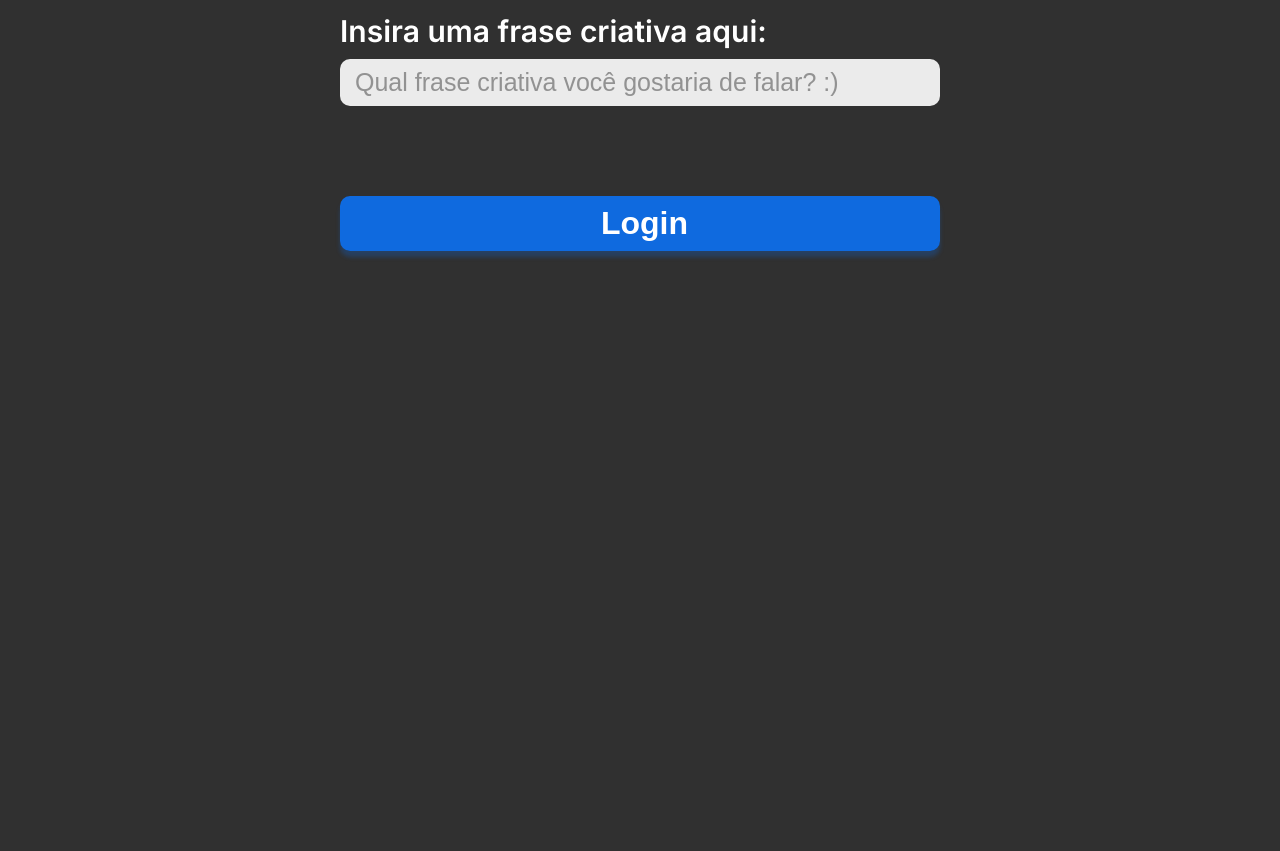
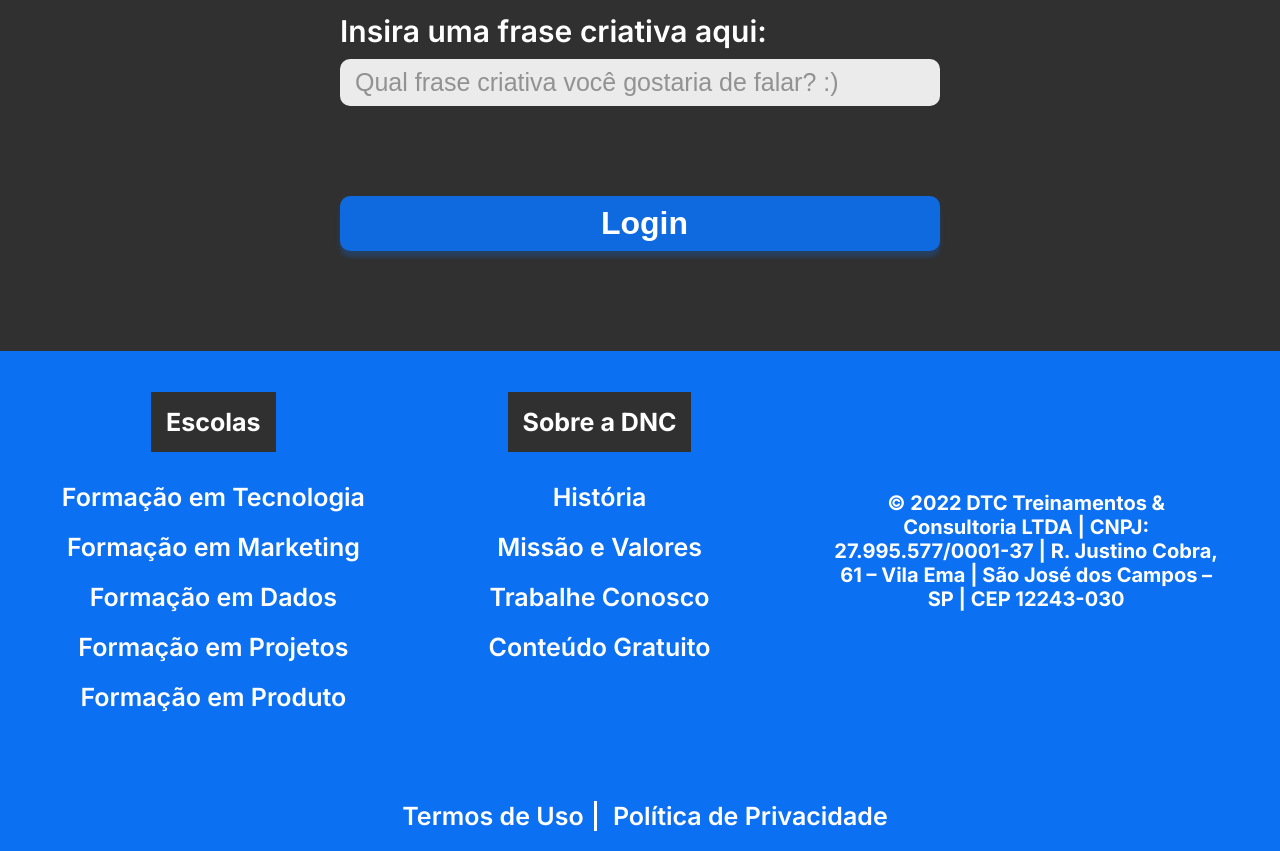
Before and after one commit to dev-jeff-lopes/bootcamp-dnc, a plain HTML site: page index.html in a window 1280 px wide. Shown: the part 1271-2122 px from the top of the page. Before the commit the page ends 1622 px from the top, so only its background shows below. Drawn offline with Linux system fonts and the light colour scheme.

Commit message:
footer finalizado

```diff
--- a/estilo.css
+++ b/estilo.css
@@ -152,3 +152,86 @@ form input[type="submit"] {
     font-size: 32px;
     height: 55px;
 }
+
+footer {
+    width: 100%;
+    color: #fff;
+    font-family: var(--font-padrao);
+    background-color: var(--azul-dnc);
+}
+
+footer a {
+    color: #fff;
+    text-decoration: none;
+}
+
+footer .linha1 {
+    display: flex;
+    justify-content: space-around;
+    align-items: center;
+}
+
+footer ul {
+    list-style: none;
+    margin: 0px;
+    padding: 0px;
+
+}
+
+footer ul li {
+    text-align: center;
+    font-size: 25px;
+    font-weight: 600;
+    margin: 20px 0;
+}
+
+footer ul li a:hover {
+    color: var(--cinza-hover);
+}
+
+footer h5 {
+    background-color: var(--preto-dnc);
+    text-align: center;
+    font-weight: 800;
+    font-size: 25px;
+    padding: 15px;
+    margin-bottom: 10px;
+}
+
+.endereco {
+    width: 30%;
+    font-weight: 800;
+    font-size: 20px;
+    line-height: 24px;
+    text-align: center;
+    color: #FFFFFF;
+}
+
+.linha1 nav {
+    display: flex;
+    flex-direction: column;
+    align-items: center;
+    height: 400px;
+}
+
+footer .linha2 {
+    font-style: normal;
+    font-weight: 600;
+    font-size: 25px;
+    line-height: 30px;
+    text-align: center;
+    margin-top: 50px;
+    padding-bottom: 20px;
+
+
+}
+
+footer .linha2 a:first-child{
+    padding-right: 10px;
+    border-right: 3px solid #fff;
+    margin: 0 10px;
+}
+
+footer .linha2 a:hover{
+    color: var(--cinza-hover)
+}
--- a/index.html
+++ b/index.html
@@ -80,6 +80,42 @@
         </form>
     </section>
 
+
+    <footer>
+        <div class="linha1">
+            <nav>
+                <h5>Escolas</h5>
+                <ul>
+                    <li><a href="">Formação em Tecnologia</a></li>
+                    <li><a href="">Formação em Marketing</a></li>
+                    <li><a href="">Formação em Dados</a></li>
+                    <li><a href="">Formação em Projetos</a></li>
+                    <li><a href="">Formação em Produto</a></li>
+                </ul>
+            </nav>
+
+            <nav>
+                <h5>Sobre a DNC</h5>
+                <ul>
+                    <li><a href="">História</a></li>
+                    <li><a href="">Missão e Valores</a></li>
+                    <li><a href="">Trabalhe Conosco</a></li>
+                    <li><a href="">Conteúdo Gratuito</a></li>
+                </ul>
+            </nav>
+
+            <div class="endereco">
+                <p>© 2022 DTC Treinamentos & Consultoria LTDA | CNPJ: 27.995.577/0001-37 | R. Justino Cobra, 61 – Vila
+                    Ema | São José dos Campos – SP | CEP 12243-030</p>
+            </div>
+        </div>
+
+        <div class="linha2">
+            <a href="">Termos de Uso</a>
+            <a href="">Política de Privacidade</a>
+        </div>
+    </footer>
+
 </body>
 
 </html>
```
